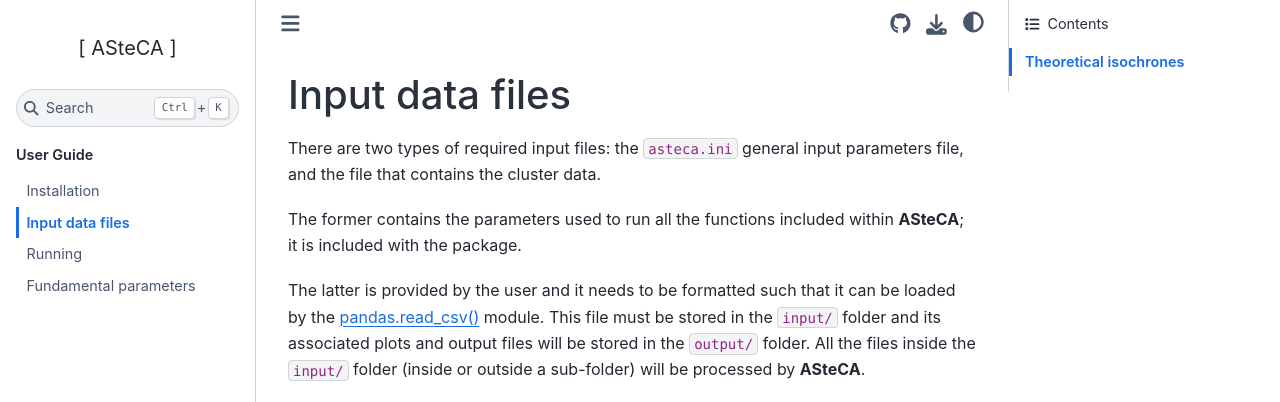
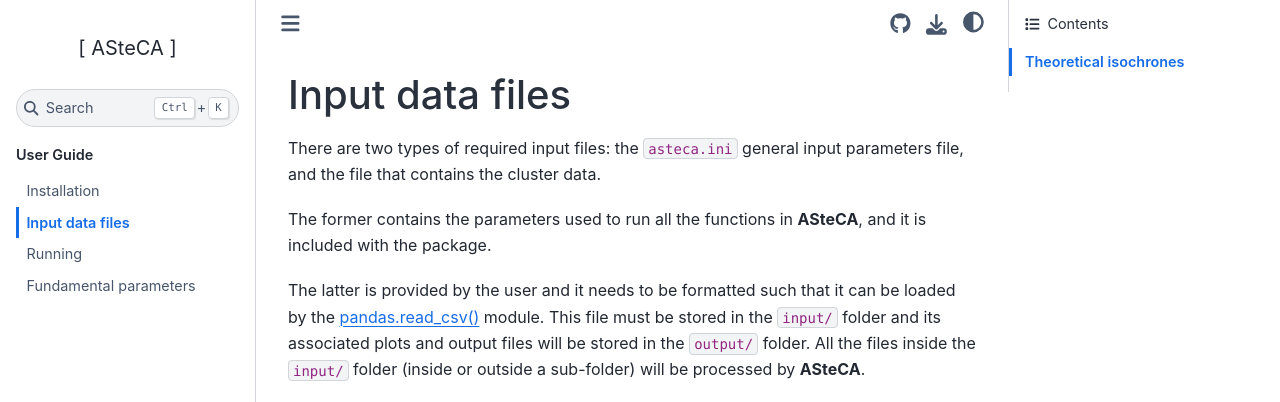
Before and after one commit to asteca/asteca.github.io, a Sphinx documentation site: the page built from docs/input_data.rst, in a window 1280 px wide and 945 px high. Shown: the top 402 px of the window. Built offline with Sphinx 7.4.7 and the Sphinx Book theme 1.1.4, drawn with Linux system fonts in a browser that asks for light colours.

Commit message:
small change

```diff
--- a/docs/input_data.rst
+++ b/docs/input_data.rst
@@ -4,8 +4,8 @@
 There are two types of required input files: the ``asteca.ini`` general input
 parameters file, and the file that contains the cluster data.
 
-The former contains the parameters used to run all the functions included within
-**ASteCA**; it is included with the package.
+The former contains the parameters used to run all the functions in
+**ASteCA**, and it is included with the package.
 
 The latter is provided by the user and it needs to be formatted such that it can
 be loaded by the `pandas.read_csv()
```
